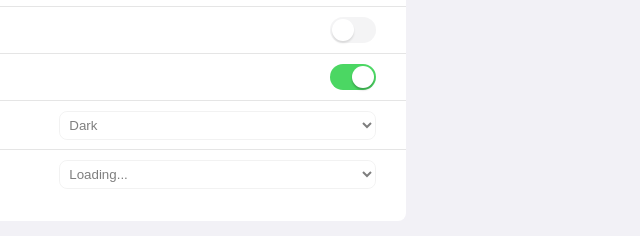
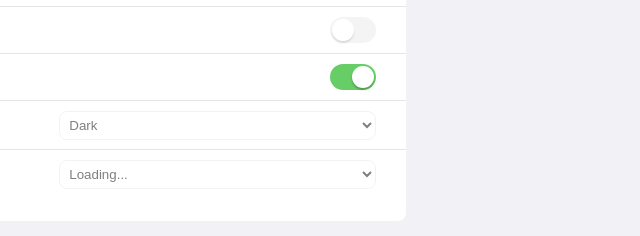
Before and after one commit to zephraOSS/Apple-Music-RPC, a website with bundled scripts: page src/browser/index.html in a window 1280 px wide. Both pictures are taken after a click on the label 993 px from the left and 276 px from the top of the page. Shown: the part 199-435 px from the top of the page, 640-1280 px from the left. Built offline with nearby package versions, Linux system fonts and the light colour scheme.

Commit message:
fix: wrong green color

```diff
--- a/src/browser/css/style.css
+++ b/src/browser/css/style.css
@@ -621,7 +621,7 @@ body[data-theme="christmas"] .cfgSwitch i::after {
 }
 
 .cfgSwitch input:checked + i {
-    background-color: #4bd763;
+    background-color: #67cd67;
 }
 
 body[data-theme="christmas"] .cfgSwitch input:checked + i {
```
